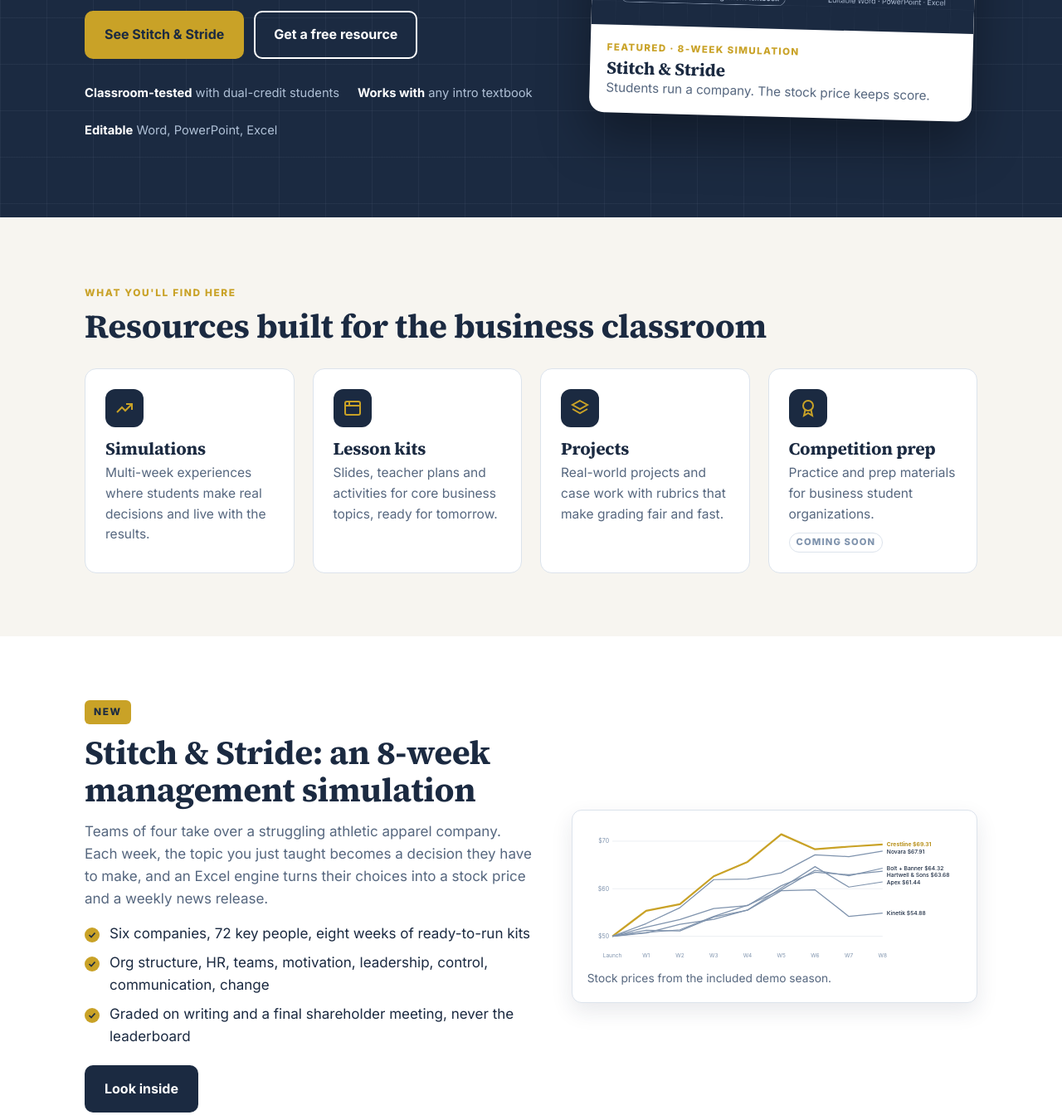
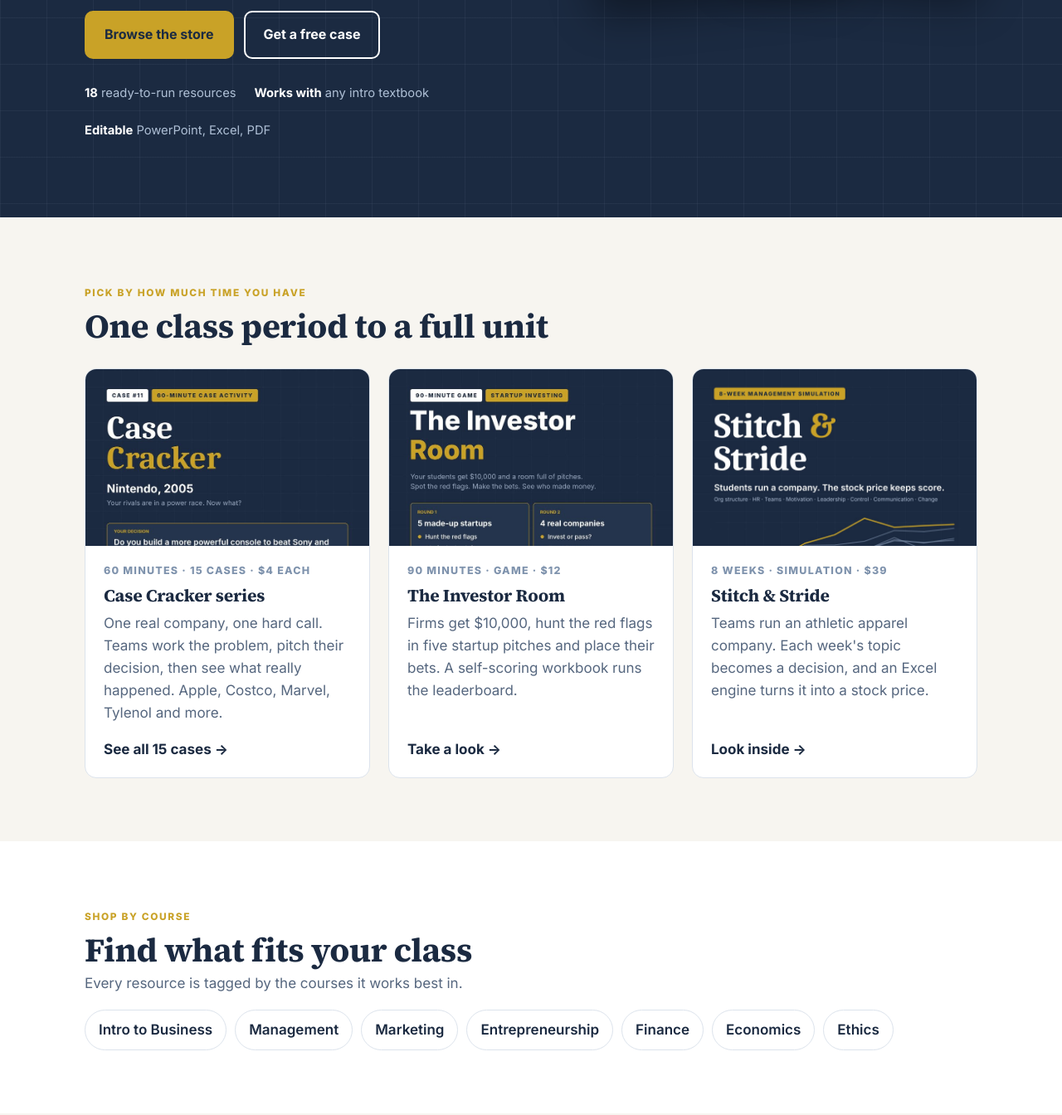
Before and after one commit to rburris-maker/business-ed-lab, a plain HTML site: page index.html in a window 1280 px wide. Shown: the part 607-1951 px from the top of the page at 83% size. Drawn offline with Linux system fonts and the light colour scheme.

Commit message:
Add files via upload

```diff
--- a/index.html
+++ b/index.html
@@ -18,54 +18,57 @@
     <div>
       <span class="eyebrow">For CTE &amp; dual-credit business teachers</span>
       <h1 style="margin-top:18px">Business lessons your students <em>actually do</em>, not just read.</h1>
-      <p class="lead">Simulations, projects and ready-to-run lesson kits built in a real high school business classroom. Print, project and teach, with every file editable.</p>
+      <p class="lead">Case activities, games and simulations built in a real high school business classroom. One class period or eight weeks, every file editable and ready to run.</p>
       <div class="ctas">
-        <a class="btn btn-gold" href="/stitch-and-stride">See Stitch &amp; Stride</a>
-        <a class="btn btn-line" href="/free" style="color:#fff">Get a free resource</a>
+        <a class="btn btn-gold" href="/store">Browse the store</a>
+        <a class="btn btn-line" href="/free" style="color:#fff">Get a free case</a>
       </div>
-      <div class="proof"><span><b>Classroom-tested</b> with dual-credit students</span><span><b>Works with</b> any intro textbook</span><span><b>Editable</b> Word, PowerPoint, Excel</span></div>
+      <div class="proof"><span><b>18</b> ready-to-run resources</span><span><b>Works with</b> any intro textbook</span><span><b>Editable</b> PowerPoint, Excel, PDF</span></div>
     </div>
-    <a class="hero-card" href="/stitch-and-stride" style="text-decoration:none">
-      <img src="/assets/img/stitch-stride-cover.jpg" alt="Stitch & Stride management simulation cover">
-      <div class="body"><div class="tag">Featured · 8-week simulation</div><h3 style="margin-top:4px">Stitch &amp; Stride</h3><p class="muted" style="font-size:.95rem">Students run a company. The stock price keeps score.</p></div>
-    </a>
+    <div class="cover-stack">
+      <a href="/stitch-and-stride" aria-label="Stitch & Stride"><img src="/assets/img/stitch-stride-cover.jpg" alt="Stitch & Stride cover"></a>
+      <a href="/store#simulations" aria-label="The Investor Room"><img src="/assets/img/investor-room-cover.jpg" alt="The Investor Room cover"></a>
+      <a href="/case-cracker" aria-label="Case Cracker series"><img src="/assets/img/case-cracker-apple.jpg" alt="Case Cracker: Apple 1997 cover"></a>
+    </div>
   </div>
 </section>
 
 <section>
   <div class="wrap">
-    <span class="eyebrow ghost">What you'll find here</span>
-    <h2 style="margin:6px 0 28px">Resources built for the business classroom</h2>
-    <div class="grid g4">
-      <div class="card"><div class="icon"><svg viewBox="0 0 24 24"><path d="M3 17l6-6 4 4 8-8M14 7h7v7"/></svg></div><h3>Simulations</h3><p>Multi-week experiences where students make real decisions and live with the results.</p></div>
-      <div class="card"><div class="icon"><svg viewBox="0 0 24 24"><rect x="3" y="4" width="18" height="16" rx="2"/><path d="M3 9h18M8 4v5"/></svg></div><h3>Lesson kits</h3><p>Slides, teacher plans and activities for core business topics, ready for tomorrow.</p></div>
-      <div class="card"><div class="icon"><svg viewBox="0 0 24 24"><path d="M12 3l9 5-9 5-9-5 9-5zM3 13l9 5 9-5"/></svg></div><h3>Projects</h3><p>Real-world projects and case work with rubrics that make grading fair and fast.</p></div>
-      <div class="card"><div class="icon"><svg viewBox="0 0 24 24"><circle cx="12" cy="9" r="6"/><path d="M8.5 14l-1.5 7 5-3 5 3-1.5-7"/></svg></div><h3>Competition prep</h3><p>Practice and prep materials for business student organizations.</p><span class="soon">Coming soon</span></div>
+    <span class="eyebrow ghost">Pick by how much time you have</span>
+    <h2 style="margin:6px 0 28px">One class period to a full unit</h2>
+    <div class="grid g3">
+      <a class="line" href="/case-cracker"><img src="/assets/img/case-cracker-nintendo.jpg" alt="">
+        <div class="body"><span class="meta">60 minutes · 15 cases · $4 each</span><h3>Case Cracker series</h3><p class="muted">One real company, one hard call. Teams work the problem, pitch their decision, then see what really happened. Apple, Costco, Marvel, Tylenol and more.</p><span class="go">See all 15 cases →</span></div></a>
+      <a class="line" href="/store#simulations"><img src="/assets/img/investor-room-cover.jpg" alt="">
+        <div class="body"><span class="meta">90 minutes · game · $12</span><h3>The Investor Room</h3><p class="muted">Firms get $10,000, hunt the red flags in five startup pitches and place their bets. A self-scoring workbook runs the leaderboard.</p><span class="go">Take a look →</span></div></a>
+      <a class="line" href="/stitch-and-stride"><img src="/assets/img/stitch-stride-cover.jpg" alt="">
+        <div class="body"><span class="meta">8 weeks · simulation · $39</span><h3>Stitch &amp; Stride</h3><p class="muted">Teams run an athletic apparel company. Each week's topic becomes a decision, and an Excel engine turns it into a stock price.</p><span class="go">Look inside →</span></div></a>
     </div>
   </div>
 </section>
 
 <section class="white-band">
-  <div class="wrap pp" style="align-items:center">
-    <div>
-      <span class="eyebrow">New</span>
-      <h2 style="margin:12px 0 14px">Stitch &amp; Stride: an 8-week management simulation</h2>
-      <p class="muted">Teams of four take over a struggling athletic apparel company. Each week, the topic you just taught becomes a decision they have to make, and an Excel engine turns their choices into a stock price and a weekly news release.</p>
-      <ul class="ticks">
-        <li>Six companies, 72 key people, eight weeks of ready-to-run kits</li>
-        <li>Org structure, HR, teams, motivation, leadership, control, communication, change</li>
-        <li>Graded on writing and a final shareholder meeting, never the leaderboard</li>
-      </ul>
-      <a class="btn btn-navy" href="/stitch-and-stride">Look inside</a>
+  <div class="wrap">
+    <span class="eyebrow ghost">Shop by course</span>
+    <h2 style="margin:6px 0 4px">Find what fits your class</h2>
+    <p class="muted">Every resource is tagged by the courses it works best in.</p>
+    <div class="course-links">
+      <a href="/store?course=intro">Intro to Business</a>
+      <a href="/store?course=management">Management</a>
+      <a href="/store?course=marketing">Marketing</a>
+      <a href="/store?course=entrepreneurship">Entrepreneurship</a>
+      <a href="/store?course=finance">Finance</a>
+      <a href="/store?course=economics">Economics</a>
+      <a href="/store?course=ethics">Ethics</a>
     </div>
-    <div class="shot" style="padding:18px"><img src="/assets/img/stock-chart.svg" alt="Stock price lines for six companies over eight weeks"><p class="small" style="margin-top:8px">Stock prices from the included demo season.</p></div>
   </div>
 </section>
 
 <section>
   <div class="wrap">
     <div class="signup">
-      <div><span class="eyebrow">Free</span><h2 style="margin:12px 0 10px">Free: Case Cracker, Netflix 2011</h2><p>A ready-to-run 60-minute case activity. Your students are Netflix's leadership team in July 2011, and they have to make the call. Slides, case packet and facilitator sheet included.</p></div>
+      <div><span class="eyebrow">Free</span><h2 style="margin:12px 0 10px">Try a Case Cracker free</h2><p>Netflix, July 2011. Your students are the leadership team, and they have to make the call. Slides, case packet and facilitator sheet, ready for tomorrow. It's the best way to see how everything here works.</p></div>
       <div><a class="btn btn-gold btn-block" href="/free">Get it free</a></div>
     </div>
   </div>
```
